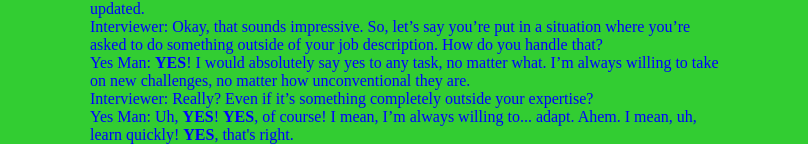
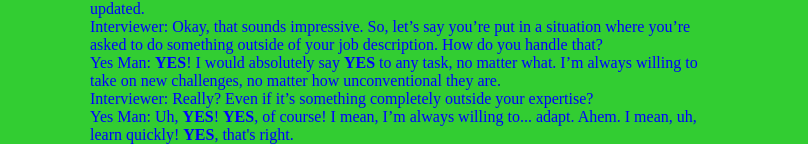
Before and after one commit to Ethan-Winters-cs/final-website, a plain HTML site: page Joke3.html in a window 1280 px wide. Shown: the part 207-351 px from the top of the page, without its empty margins (234-1042 px from the left). Drawn offline with Linux system fonts and the light colour scheme.

Commit message:
Update Joke3.html

```diff
--- a/Joke3.html
+++ b/Joke3.html
@@ -37,7 +37,7 @@ Yes Man: <b>YES</b>! There was a situation where we had a major issue with produ
 
 Interviewer: Okay, that sounds impressive. So, let’s say you’re put in a situation where you’re asked to do something outside of your job description. How do you handle that? <br>
 
-Yes Man: <b>YES</b>! I would absolutely say yes to any task, no matter what. I’m always willing to take on new challenges, no matter how unconventional they are. <br>
+Yes Man: <b>YES</b>! I would absolutely say <b>YES</b> to any task, no matter what. I’m always willing to take on new challenges, no matter how unconventional they are. <br>
 
 Interviewer: Really? Even if it’s something completely outside your expertise? <br>
 
```
